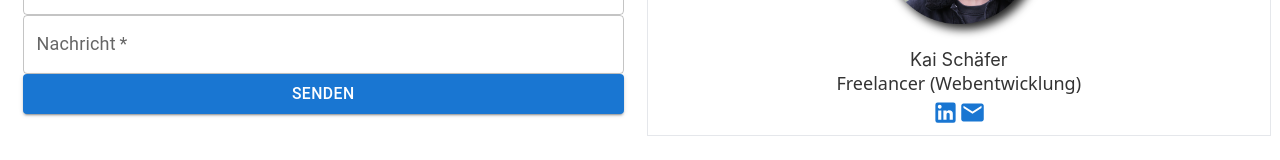
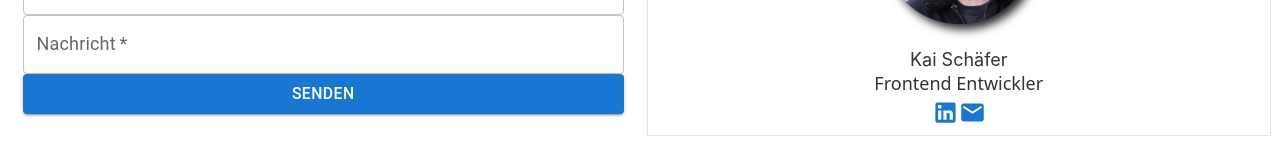
Before and after one commit to kaischaefer2000/noteshelfWebsite, a Gatsby site: page / in a window 1280 px wide. Shown: the part 2080-2240 px from the top of the page. Built offline with nearby package versions, Linux system fonts and the light colour scheme; Gatsby itself is replaced by a stand-in of ours.

Commit message:
changing development section

```diff
--- a/src/components/development.js
+++ b/src/components/development.js
@@ -42,7 +42,7 @@ const development = () => {
                 <img className="mt-4 shadowImage" src={Kai}></img>
               </div>
               <h4 className="text-center">Kai Schäfer</h4>
-              <p className="text-center">Freelancer (Webentwicklung)</p>
+              <p className="text-center">Frontend Entwickler</p>
               <div className="w-full flex align-center justify-center">
                 <a href="https://www.linkedin.com/in/kai-sch%C3%A4fer-674646222/">
                   <LinkedInIcon color="primary" />
```
